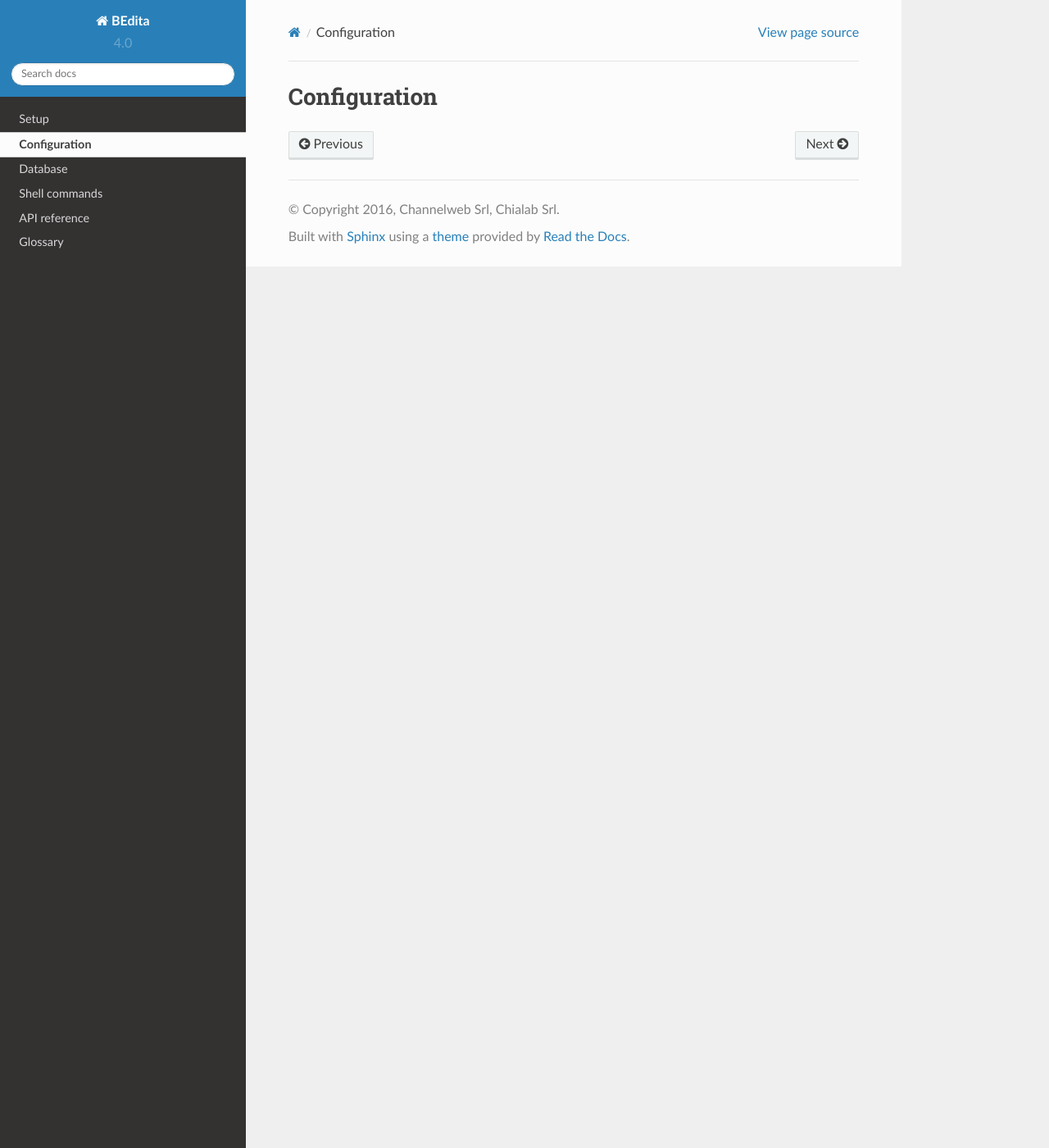
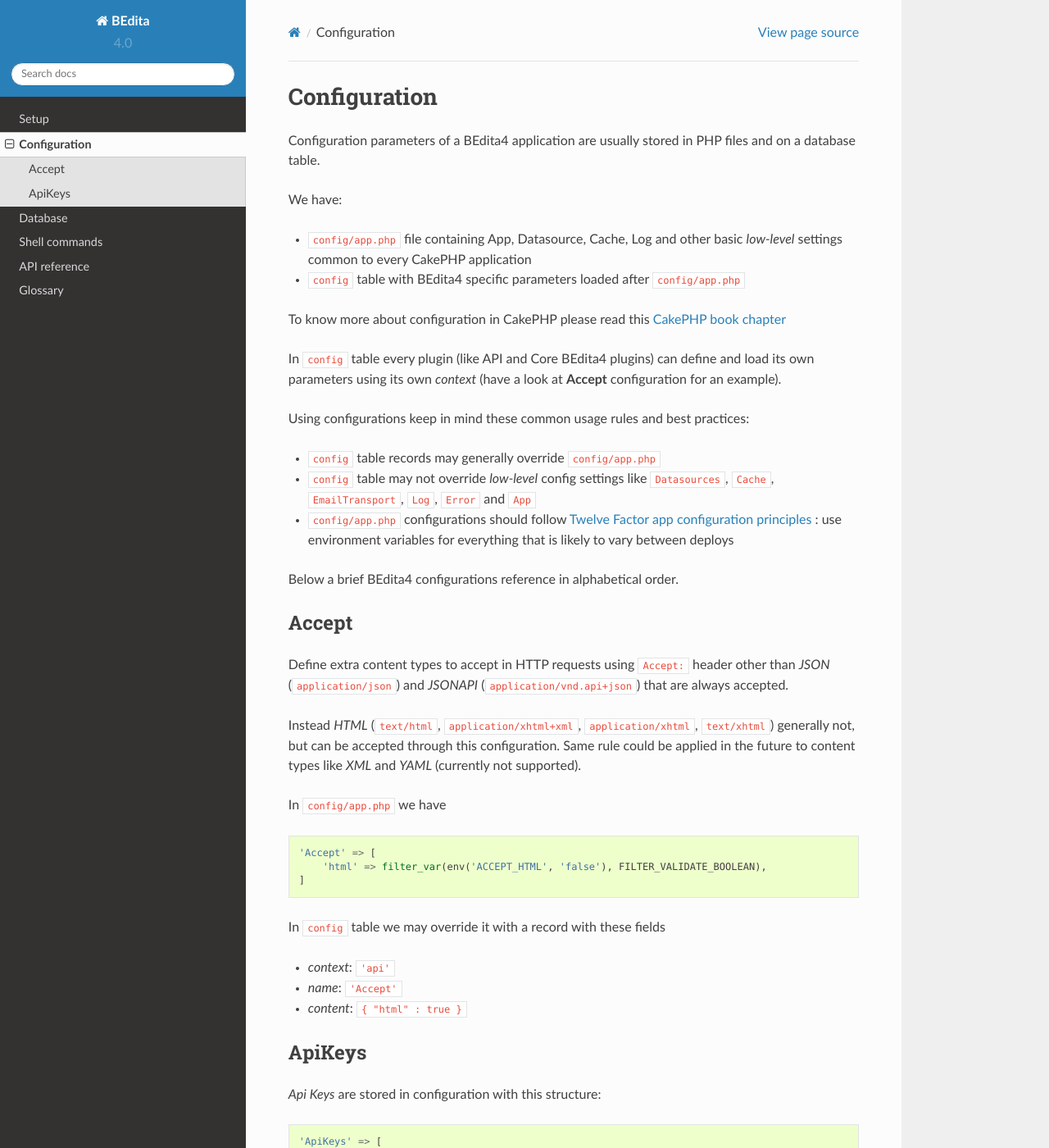
Before and after one commit to bedita/docs, a Sphinx documentation site: the page built from source/configuration.rst, in a window 1280 px wide and 1400 px high. Shown: the whole window at 82% size. Built offline with Sphinx 7.4.7 and the Read the Docs theme 2.0.0, drawn with Linux system fonts in a browser that asks for light colours; some of the changed text lies outside the part shown.

Commit message:
bedita/bedita#915 docs: api keys configuration

```diff
--- a/source/configuration.rst
+++ b/source/configuration.rst
@@ -1,2 +1,74 @@
 Configuration
 =============
+
+
+Configuration parameters of a BEdita4 application are usually stored in PHP files and on a database table.
+
+We have:
+
+* ``config/app.php`` file containing App, Datasource, Cache, Log and other basic *low-level* settings common to every CakePHP application
+* ``config`` table with BEdita4 specific parameters loaded after ``config/app.php``
+
+To know more about configuration in CakePHP please read this `CakePHP book chapter <http://book.cakephp.org/3.0/en/development/configuration.html>`_
+
+In ``config`` table every plugin (like API and Core BEdita4 plugins) can define and load its own parameters using its own `context` (have a look at **Accept** configuration for an example).
+
+Using configurations keep in mind these common usage rules and best practices:
+
+* ``config`` table records may generally override ``config/app.php``
+* ``config`` table may not override *low-level* config settings like ``Datasources``, ``Cache``, ``EmailTransport``, ``Log``, ``Error`` and ``App``
+* ``config/app.php`` configurations should follow `Twelve Factor app configuration principles <http://12factor.net/config>`_ : use environment variables for everything that is likely to vary between deploys
+
+Below a brief BEdita4 configurations reference in alphabetical order.
+
+
+Accept
+------
+
+Define extra content types to accept in HTTP requests using ``Accept:`` header other than
+*JSON* (``application/json``) and *JSONAPI* (``application/vnd.api+json``) that are always accepted.
+
+Instead *HTML* (``text/html``, ``application/xhtml+xml``, ``application/xhtml``, ``text/xhtml``) generally not, but can be accepted through this configuration.
+Same rule could be applied in the future to content types like *XML* and *YAML* (currently not supported).
+
+In ``config/app.php`` we have
+
+.. sourcecode:: php
+
+    'Accept' => [
+        'html' => filter_var(env('ACCEPT_HTML', 'false'), FILTER_VALIDATE_BOOLEAN),
+    ]
+
+In ``config`` table we may override it with a record with these fields
+
+- *context*: ``'api'``
+- *name*: ``'Accept'``
+- *content*: ``{ "html" : true }``
+
+
+ApiKeys
+-------
+
+*Api Keys* are stored in configuration with this structure:
+
+.. sourcecode:: php
+
+    'ApiKeys' => [
+        // array key is the actual api key string
+        'sdgwr89081023jfdklewRASdasdwdfswdr' => [
+            'label' => 'web app', // (optional)
+            'origin' => 'example.com', // (optional) could be '*'
+        ],
+        'w4nvwpq5028DDfwnrK2933293423nfnaa4' => [
+            ....
+         ],
+    ]
+
+Api Keys are checked on every request using this rules:
+
+* if no Api Keys are defined HTTP request is always accepted
+* if one or more Api Keys are defined:
+
+    - current ``X-Api-Key`` header value is read should match one of these keys
+    - if corresponding Api Key has an `origin` - HTTP request `origin` is read and should also match
+    - otherwise an error response is sent using HTTP 403 code
```
